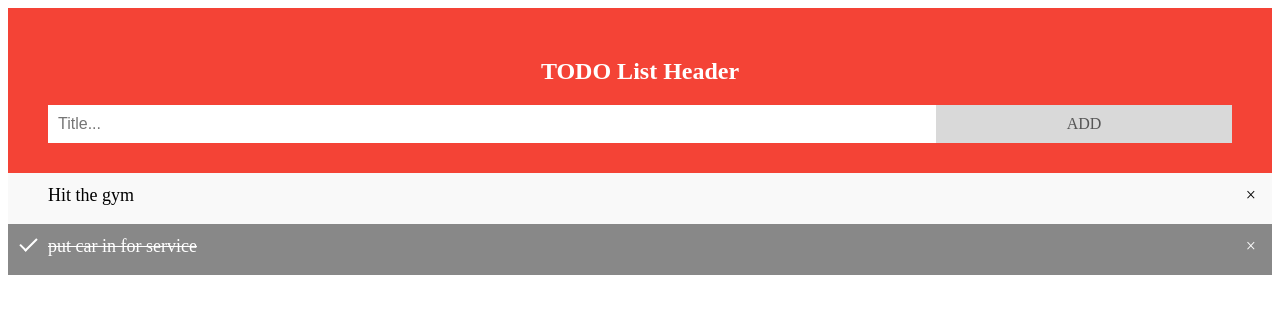
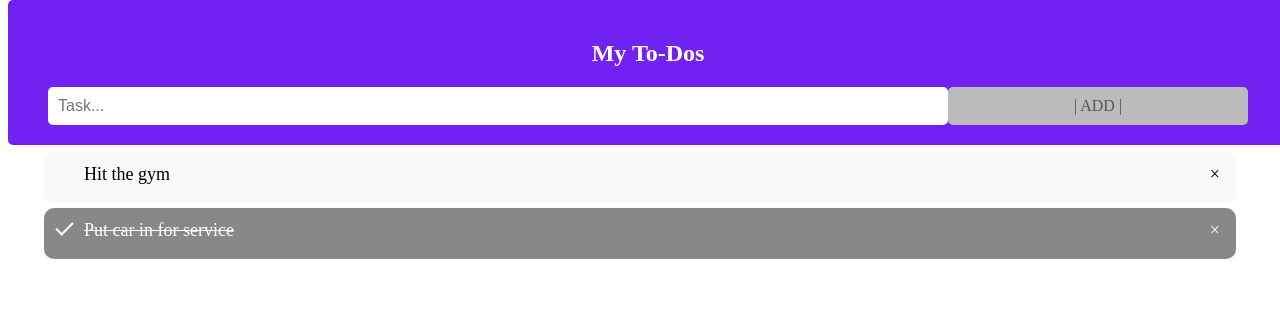
Before and after one commit to aauthors/ToDo, a plain HTML site: page index.html in a window 1280 px wide. Drawn offline with Linux system fonts and the light colour scheme.

Commit message:
fixed aesthetics and added scrollable list

```diff
--- a/index.html
+++ b/index.html
@@ -1,20 +1,36 @@
 <!DOCTYPE html>
-<html>
+<html lang="en">
+
 <head>
+    <meta charset="UTF-8">
+    <meta name="viewport" content="width=device-width, initial-scale=1.0">
     <link rel="stylesheet" href="style.css">
+    <title>My To-Dos</title>
 </head>
+
 <body>
+
+    <!-- Header with progress bar -->
     <div id="myDIV" class="header">
-    <h2>TODO List Header</h2>
-    <input type="text" id="myInput" placeholder="Title...">
-    <span onclick="newElement()" class="addBtn">ADD</span>
+        <h2>My To-Dos</h2>
+        <input type="text" id="myInput" placeholder="Task...">
+        <span onclick="newElement()" class="addBtn">| ADD |</span>
     </div>
 
+    <!-- Progress bar container -->
+    <div class="progress-container">
+        <div class="progress-bar" id="myBar"></div>
+    </div>
+
+    <!-- Main content -->
+    <main>
         <ul id="myUL">
             <li>Hit the gym</li>
-    <li class="checked">put car in for service</li>
+            <li class="checked">Put car in for service</li>
         </ul>
+    </main>
 
     <script src="script.js"></script>
 </body>
+
 </html>
--- a/style.css
+++ b/style.css
@@ -3,10 +3,38 @@
     box-sizing: border-box;
 }
 
-/* remove margins and padding from the list only */
+/* Fixed header */
+.header {
+    position: fixed; /* Fix the header at the top */
+    top: 0;
+    z-index: 1000;
+    width: 100%;
+    background-color: #7121f2;
+    padding: 20px 40px; /* Adjust padding */
+    color: white;
+    text-align: center;
+    border-radius: 5px; /* Optional: no round corners for fixed header */
+}
+
+/* Push content below the fixed header */
+main {
+    margin-top: calc(var(--header-height, 100px));
+    padding: 20px; /* Add some padding for content */
+}
+
+/* Clear floats after the header */
+.header:after {
+    content: "";
+    display: table;
+    clear: both;
+}
+
+/* Make ul scrollable if necessary */
 ul {
-    margin: 0;
-    padding: 0;
+    margin: 8px;
+    padding: 8px;
+    max-height: calc(100vh - 120px); /* Adjustable based on header height */
+    overflow-y: auto; /* Make the list scrollable if it overflows */
 }
 
 /* style the list items */
@@ -17,6 +45,9 @@ ul li {
     background: #eee;
     font-size: 18px;
     transition: 0.2s;
+
+    border-radius: 10px;
+    margin-bottom: 5px;
 
     /* make the list items scalable */
     -webkit-user-select: none;
@@ -68,28 +99,14 @@ ul li.checked::before {
     background-color: #f44336;
     color: white;
     cursor: pointer;
-}
-
-/* style header */
-.header {
-    background-color: #f44336;
-    padding: 30px 40px;
-    color: white;
-    text-align: center;
-}
-
-/* clear floats after the header */
-.header:after {
-    content: "";
-    display: table;
-    clear: both;
+    border-radius: 5px;
 }
 
 /* style the input */
 input {
     margin: 0;
     border: none;
-    border-radius: 0;
+    border-radius: 5px;
     width: 75%;
     padding: 10px;
     float: left;
@@ -100,16 +117,30 @@ input {
 .addBtn {
     padding: 10px;
     width: 25%;
-    background: #d9d9d9;
+    background: #bbb;
     color: #555;
     float: left;
     text-align: center;
     font-size: 16px;
     cursor: pointer;
     transition: 0.3s;
-    border-radius: 0;
+    border-radius: 5px;
 }
 
 .addBtn:hover {
-    background-color: #bbb;
+    background-color: #43c3ff;
 }
+
+/* progress container (grey background) */
+.progress-container {
+    width: 100%;
+    height: 8px;
+    background: #ccc;
+}
+
+/* the progress bar (scroll indicator) */
+.progress-bar {
+    width: 8px;
+    background: #04AA7D;
+    width: 0%;
+}
```
Lines whose indentation alone changed are shown as unchanged.
